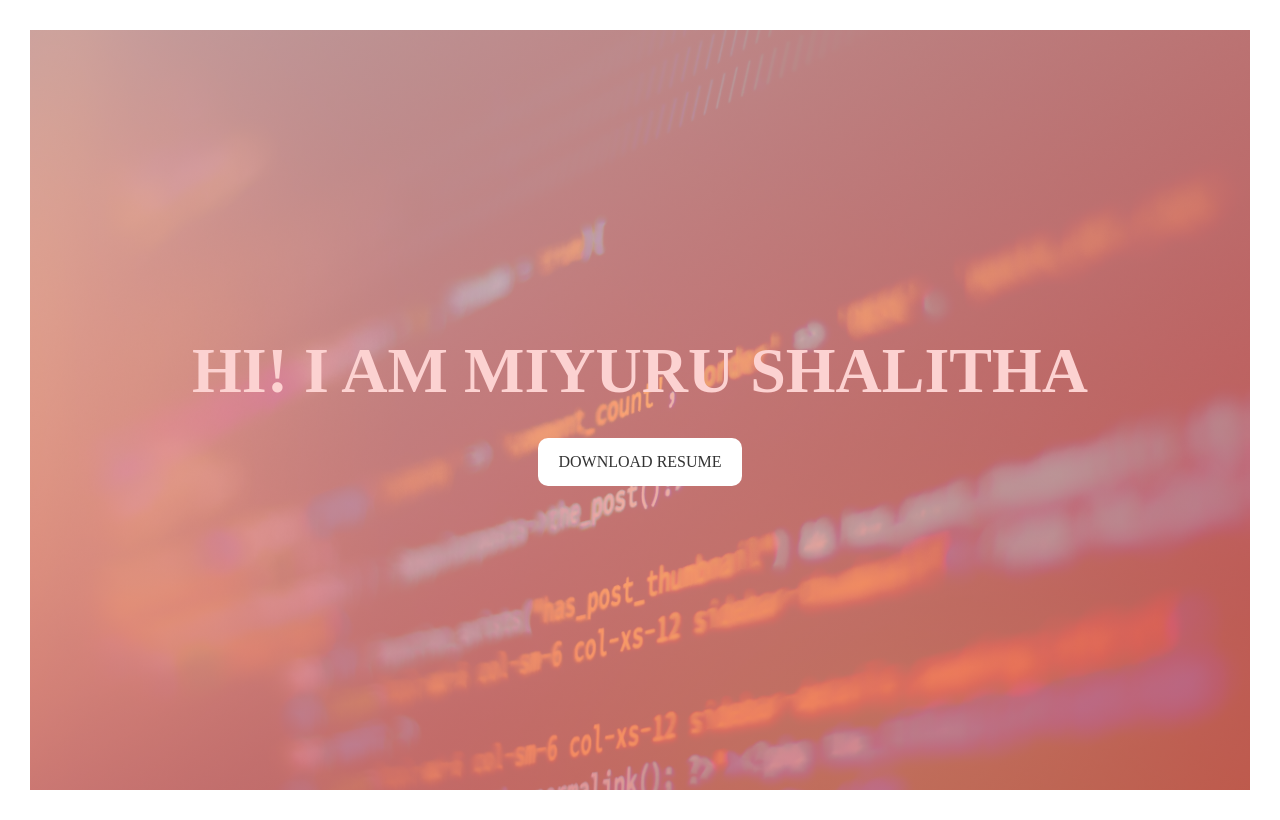
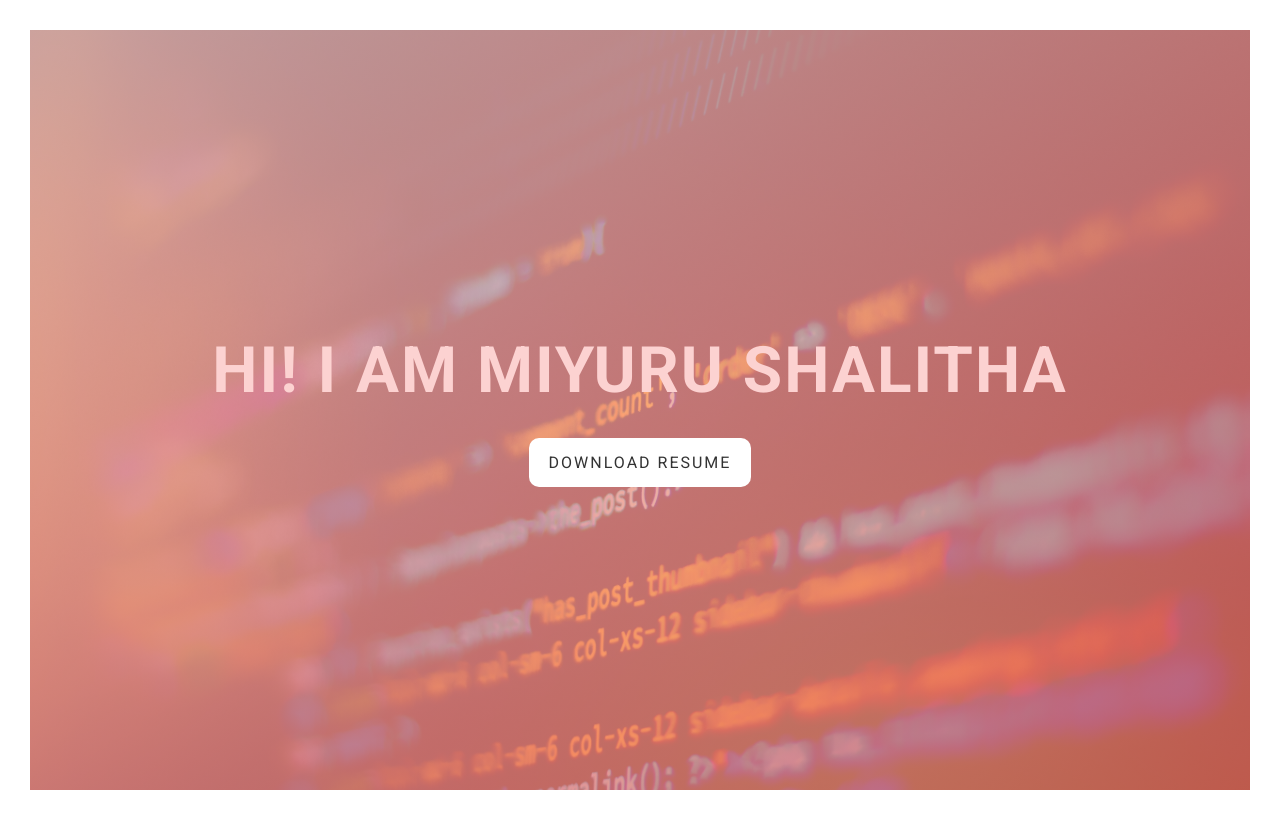
Before and after one commit to Miyuru-Shalitha/my-portfolio, a React (Create React App) app: page / in a window 1280 px wide. Built offline with nearby package versions, Linux system fonts and the light colour scheme.

Commit message:
import google font and set default font in body

```diff
--- a/src/scss/base/_base.scss
+++ b/src/scss/base/_base.scss
@@ -1,4 +1,6 @@
 @use "../abstracts" as *;
+
+@import url("https://fonts.googleapis.com/css2?family=Roboto:wght@100;300;400;700;900&display=swap");
 
 *,
 *::after,
@@ -15,9 +17,16 @@ html {
 body {
   box-sizing: border-box;
   padding: rem(30);
+
+  font-family: "Roboto", sans-serif;
+  letter-spacing: rem(2);
 }
 
 ::selection {
   background-color: var(--color-primary-light);
   color: var(--color-primary);
 }
+
+// @font-face {
+
+// }
```
